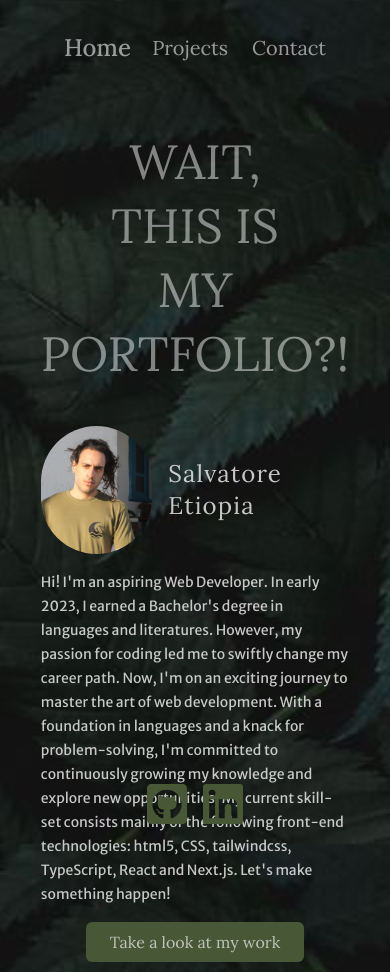
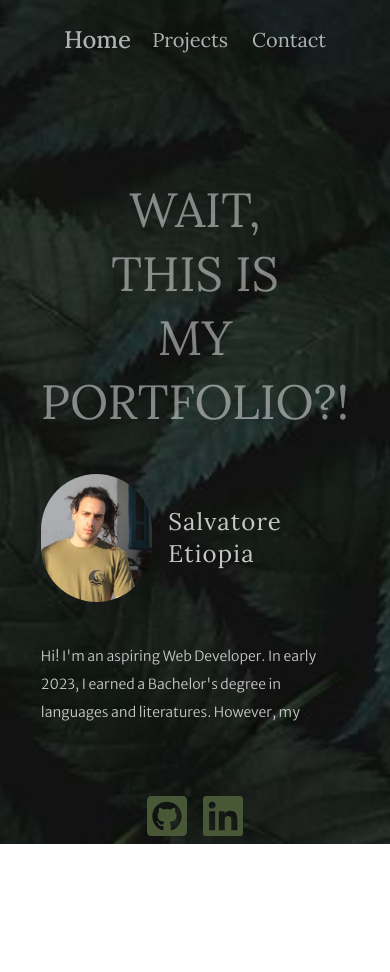
Before and after one commit to etiopia01/portfolio, a Next.js app: page / in a window 390 px wide. Shown: the top 972 px of the page. After the commit the page ends 844 px from the top, so only its background shows below. Built offline with nearby package versions, Linux system fonts and the light colour scheme.

Commit message:
mobile style done

```diff
--- a/app/page.tsx
+++ b/app/page.tsx
@@ -6,7 +6,7 @@ import SocialBar from '@/components/SocialBar'
 
 export default function Home() {
   return (
-    <main className='h-full'>
+    <main>
       <NavBar/>
       <HomePage />
 
--- a/app/projects/page.tsx
+++ b/app/projects/page.tsx
@@ -4,7 +4,7 @@ import SocialBar from "@/components/SocialBar";
 
 export default function ProjectsPage() {
     return (
-        <div className="flex justify-center items-center w-full h-full px-20">
+        <div >
             <NavBar/>
             <Projects/>
             <SocialBar/>
--- a/components/HomePage.tsx
+++ b/components/HomePage.tsx
@@ -2,22 +2,22 @@ import Link from "next/link"
 import { Merriweather_Sans } from "next/font/google"
 const merri = Merriweather_Sans({
 subsets: ["latin"],
-weight: ["400", "500", "700"],
+weight: ["300","400", "500", "700"],
 fallback: ["sans-serif"]
 })
 export default function HomePage() {
 
     return (
-
-        <div className="flex flex-col-reverse justify-center items-center h-full gap-12 mt-32 p-16">
-            <div className="flex flex-col justify-center items-center gap-4">
+        <div className="h-[600px] overflow-scroll">
+        <div className="flex flex-col-reverse justify-center items-center gap-12 p-16">
+            <div className="flex flex-col justify-center items-center gap-10 ">
                 <div className="flex gap-4 items-center">
                     <div className="w-32 h-32 rounded-full bg-[url(/me.jpeg)] bg-cover bg-center">
 
                     </div>
                 <h2 className="tracking-wider text-main-text text-2xl text-opacity-80 font-semiboldbold">Salvatore Etiopia</h2>
                 </div>
-                <p className={`${merri.className} text-sm leading-6 text-opacity-80 text-main-text`}> Hi! I&apos;m an aspiring Web Developer.
+                <p className={`${merri.className} text-sm leading-7 font-extralight text-opacity-80 text-main-text`}> Hi! I&apos;m an aspiring Web Developer.
                      In early 2023, I earned a Bachelor&apos;s degree in languages and literatures.
                       However, my passion for coding led me to swiftly change my career path.
                        Now, I&apos;m on an exciting journey to master the art of web development.
@@ -36,6 +36,7 @@ export default function HomePage() {
             </div>
 
         </div>
+        </div>
 
     )
 }
--- a/components/NavBar.tsx
+++ b/components/NavBar.tsx
@@ -3,13 +3,13 @@ import Link from "next/link"
 export default function NavBar() {
     return (
         <>
-        <div className="w-full py-8 px-16 flex justify-between items-center absolute top-0 left-0 right-0">
+        <div className="w-full pb-8 pt-6 px-16 flex justify-between items-center absolute top-0 left-0 right-0">
 
-                <Link className="font-medium  text-main-text  text-2xl text-opacity-60 hover:scale-x-110 hover:text-opacity-80 cursor-pointer" href={"/"}>Home</Link>
+                <Link className="font-medium  text-main-text  text-2xl text-opacity-70 hover:scale-x-110 hover:text-opacity-90 cursor-pointer" href={"/"}>Home</Link>
 
             <div className="flex gap-6 text-xl">
-                <Link className=" text-main-text  hover:scale-x-110 text-opacity-60 cursor-pointer hover:text-opacity-80" href={"/projects"}>Projects</Link>
-                <Link className=" text-main-text  hover:scale-x-110 text-opacity-60 cursor-pointer hover:text-opacity-80" href={"/contact"}>Contact</Link>
+                <Link className=" text-main-text  hover:scale-x-110 text-opacity-70 cursor-pointer hover:text-opacity-90" href={"/projects"}>Projects</Link>
+                <Link className=" text-main-text  hover:scale-x-110 text-opacity-70 cursor-pointer hover:text-opacity-90" href={"/contact"}>Contact</Link>
             </div>
         </div>
         </>
--- a/components/Projects.tsx
+++ b/components/Projects.tsx
@@ -21,11 +21,32 @@ const myProjects = [{
     title: "Countries Browser",
     des: "One of the first projects I made using React with an API",
     id:3
+},{
+    class : "countries",
+    github: "https://github.com/etiopia01/countries-list",
+    vercel: "https://countries-list-theta.vercel.app/",
+    title: "Countries Browser",
+    des: "One of the first projects I made using React with an API",
+    id:3
+},{
+    class : "countries",
+    github: "https://github.com/etiopia01/countries-list",
+    vercel: "https://countries-list-theta.vercel.app/",
+    title: "Countries Browser",
+    des: "One of the first projects I made using React with an API",
+    id:3
+},{
+    class : "countries",
+    github: "https://github.com/etiopia01/countries-list",
+    vercel: "https://countries-list-theta.vercel.app/",
+    title: "Countries Browser",
+    des: "One of the first projects I made using React with an API",
+    id:3
 }]
 
 export default function Projects() {
     return (
-        <div className="flex flex-col items-center justify-start gap-10 w-full  ">
+        <div className="flex flex-col items-center justify-start gap-10 mt-8">
             <h1 className="text-3xl font-bold text-main-text text-opacity-60">MY PROJECTS</h1>
             <div className="flex justify-center flex-wrap w-auto gap-16 p-10 overflow-y-scroll h-[500px]">
             {myProjects.map(project => <Project key={project.id} {...project}/>)}
--- a/components/SocialBar.tsx
+++ b/components/SocialBar.tsx
@@ -1,7 +1,7 @@
 export default function SocialBar() {
     return (
         <>
-        <div className="absolute bottom-0 left-0 right-0 h-20 flex justify-center items-center gap-4">
+        <div className="absolute bottom-0 left-0 right-0 h-20 flex justify-center items-center gap-4 pt-6">
 
             <a className="bg-[url(/sq-github.svg)] h-10 w-10 bg-cover bg-center hover:scale-110" href="https://github.com/etiopia01" target={"_blank"}
 rel={"noreferrer"}></a>
```
